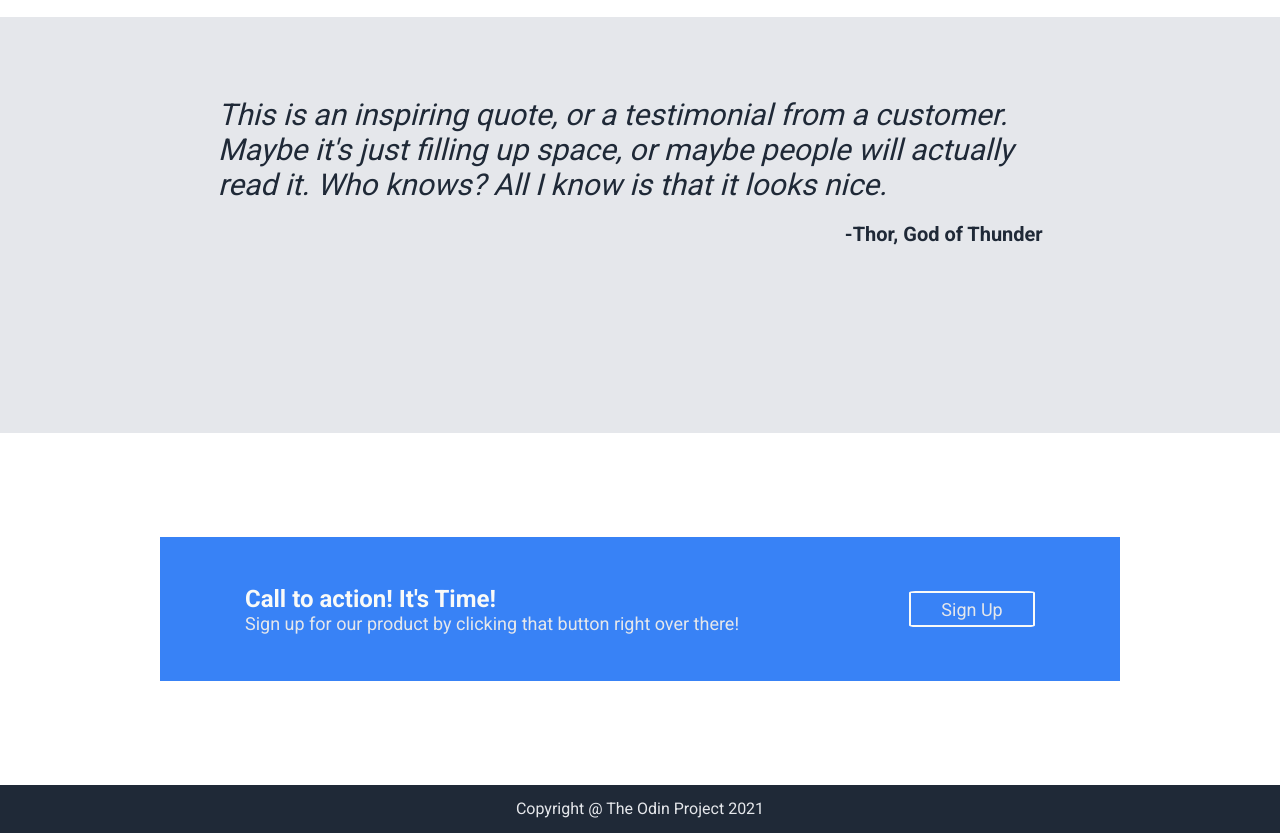
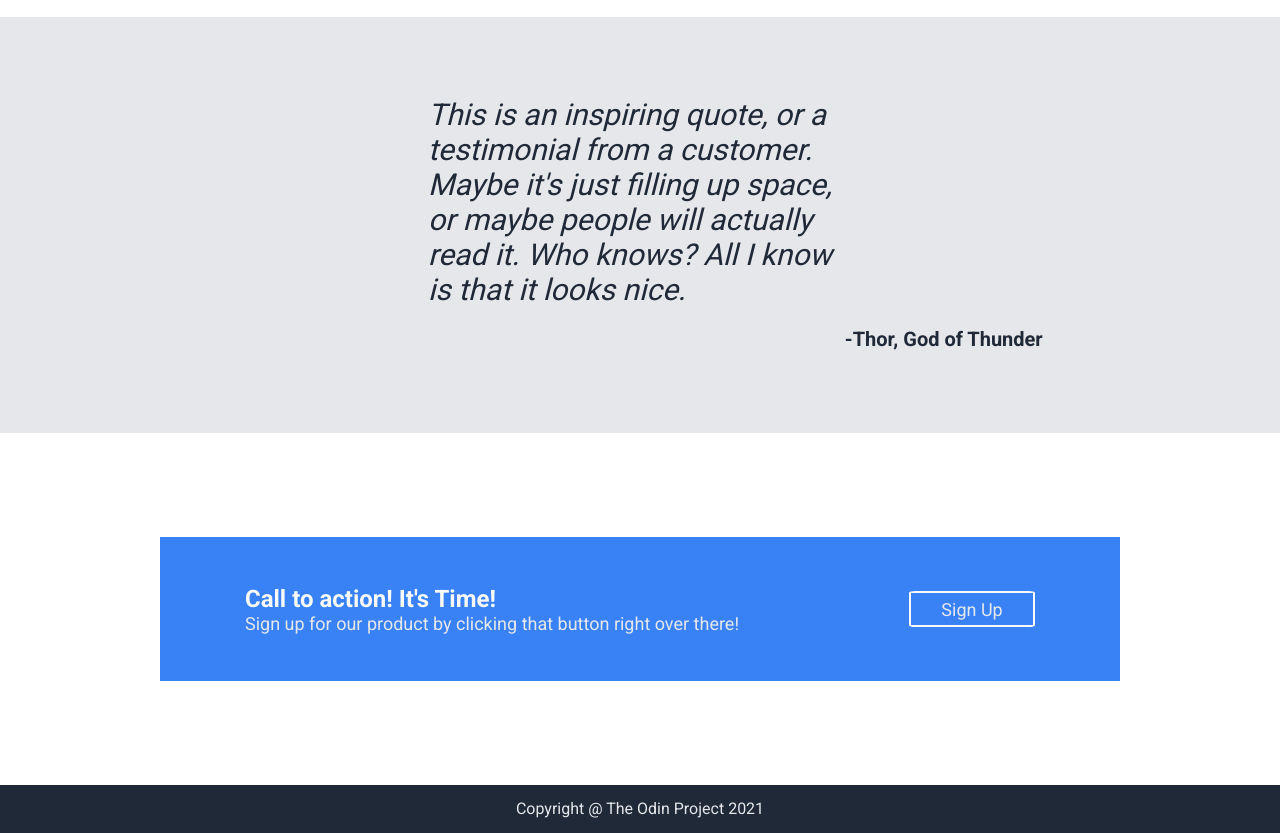
Before and after one commit to mariajosepa/odin-webpage, a plain HTML site: page index.html in a window 1280 px wide. Shown: the part 861-1694 px from the top of the page. Drawn offline with Linux system fonts and the light colour scheme.

Commit message:
[CHANGE] padding adjustment on quote section paragraph

```diff
--- a/styles.css
+++ b/styles.css
@@ -142,8 +142,8 @@ header{
     font-size: 30px;
     font-style: italic;
     color: #1F2937;
-    margin-left: 3em;
-    margin-right: 3em;
+    margin-left: 10em;
+    margin-right: 10em;
 }
 
 .quote-author {
```
